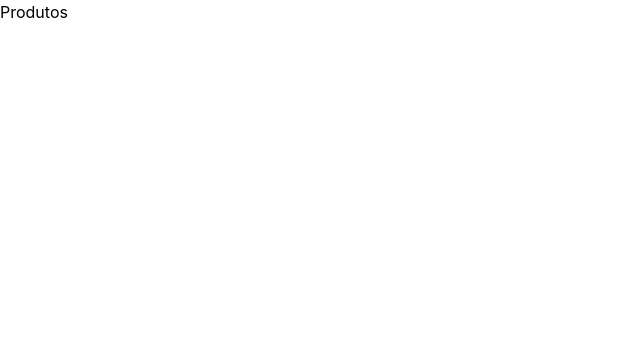
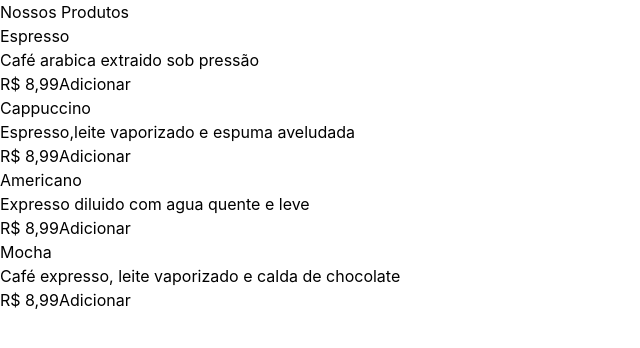
Before and after one commit to cafeteria-web/cafeteria-web, a React (Vite) app: page /produtos in a window 1280 px wide. Shown: the top 348 px of the page, without its empty margins (0-640 px from the left). Built offline with nearby package versions, Linux system fonts and the light colour scheme.

Commit message:
feat: Adicionando os produtos e informações na tela de Produtos

```diff
--- a/src/pages/Produtos.jsx
+++ b/src/pages/Produtos.jsx
@@ -4,14 +4,34 @@ import React from 'react'
 
 const Produtos = () => {
   const produtos = [
-    {id:1,nome: "Espresso",descricao: "Café arabica extraido sob pressão",preco: 8.99},
+    {id:1, nome: "Espresso",descricao: "Café arabica extraido sob pressão",preco: 8.99},
     {id: 2, nome: "Cappuccino", descricao: "Espresso,leite vaporizado e espuma aveludada", preco: 8.99},
     {id: 3, nome: "Americano", descricao: "Expresso diluido com agua quente e leve", preco: 8.99},
     {id: 4, nome: "Mocha", descricao: "Café expresso, leite vaporizado e calda de chocolate", preco: 8.99},
   ]
 
   return (
-    <div>Produtos</div>
+    <section className="produtos">
+      <h1 className="produtos-titulo">Nossos Produtos</h1>
+
+      <div className="produtos-grid">
+        {produtos.map((produto) => (
+          <article key={produto.id} className="produto-card">
+
+            <div className="produto-info">
+              <h2>{produto.nome}</h2>
+              <p>{produto.descricao}</p>
+              <div className="produto-rodape">
+                <span className="produto-preco">
+                  R$ {produto.preco.toFixed(2).replace(".", ",")}
+                </span>
+                <button>Adicionar</button>
+              </div>
+            </div>
+          </article>
+        ))}
+      </div>
+    </section>
   )
 }
 
```
